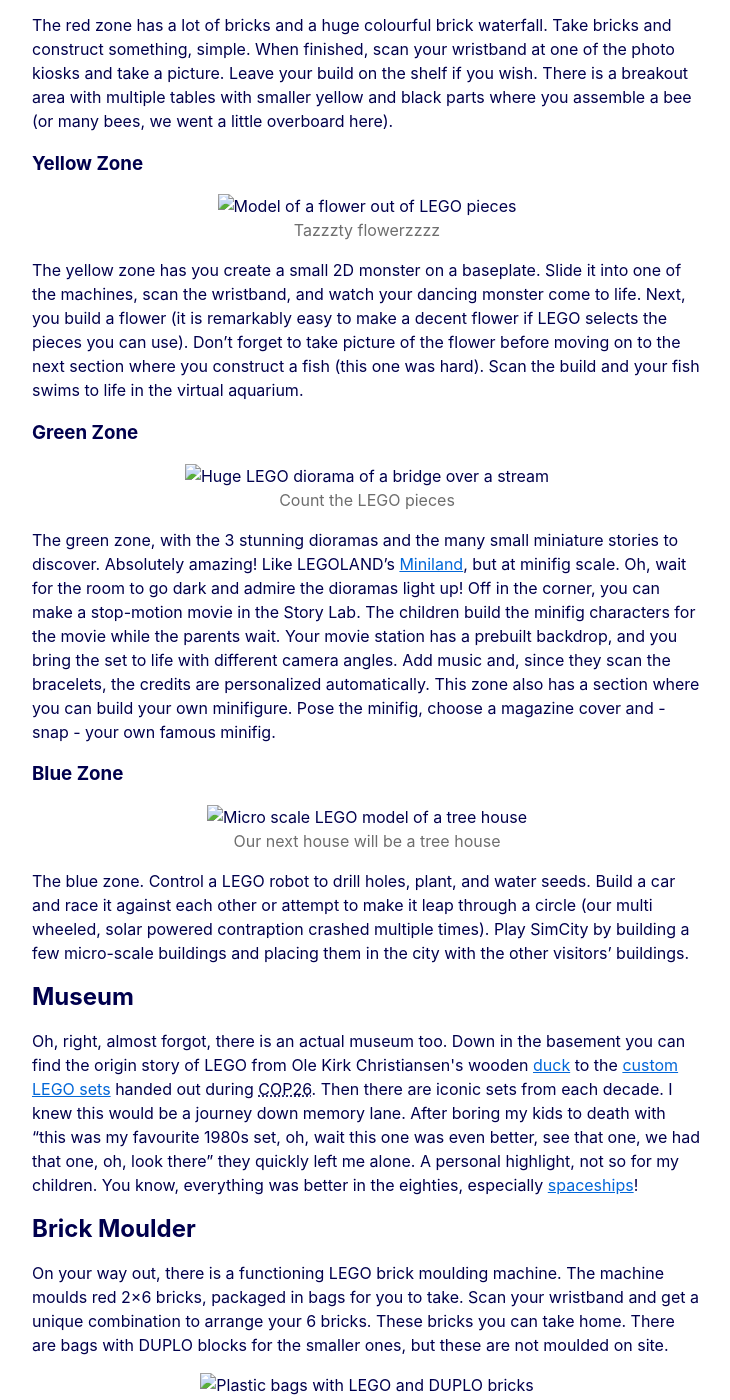
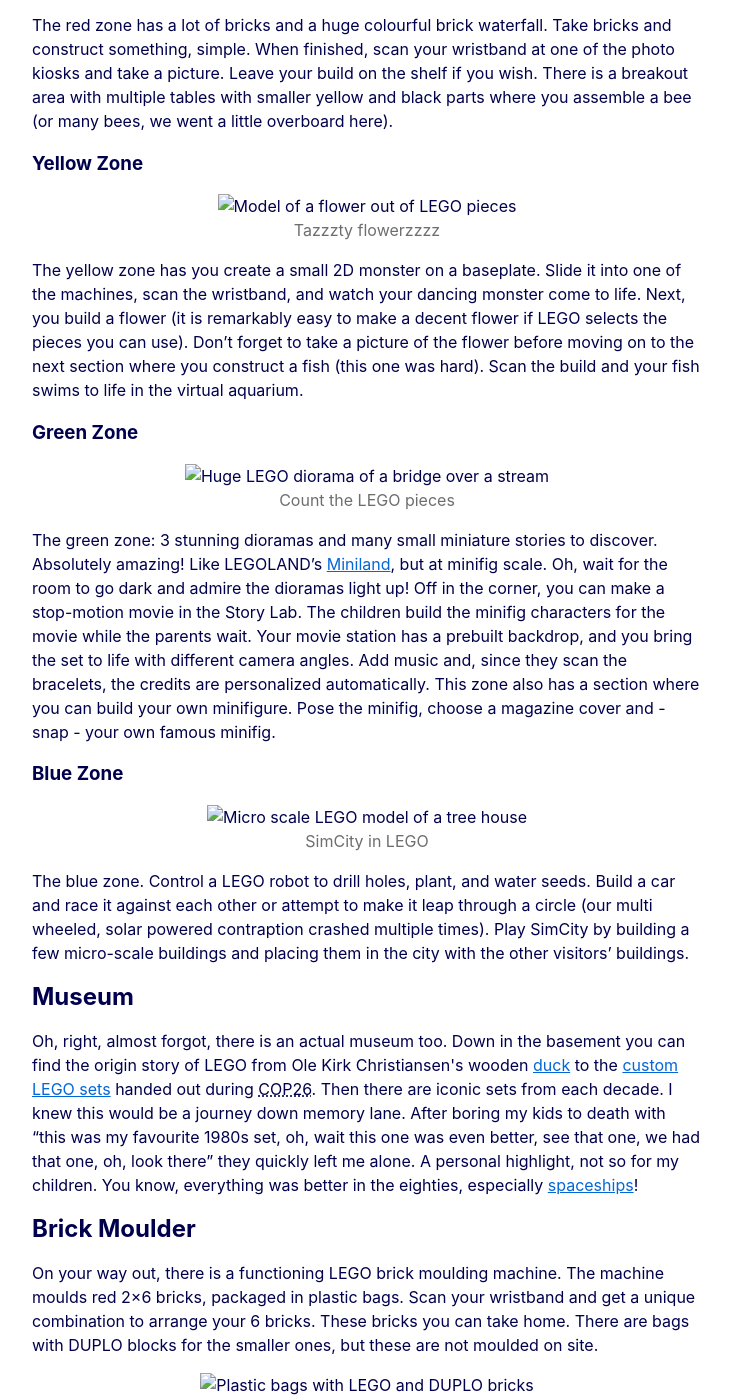
Before and after one commit to cimm/suffix, a Jekyll site: the page built from _posts/2023-08-18-lego-house-billund.html, in a window 1280 px wide and 1400 px high, scrolled down 1349 px. Shown: the whole window, without its empty margins (273-1003 px from the left). Built offline with Jekyll 4.4.1, drawn with Linux system fonts in a browser that asks for light colours; some of the changed text lies outside the part shown.

Commit message:
Small spelling fixes LEGO House Billund article

```diff
--- a/_posts/2023-08-18-lego-house-billund.html
+++ b/_posts/2023-08-18-lego-house-billund.html
@@ -58,7 +58,7 @@ description:     If ever there was a “children’s” museum, then this is it.
   <figcaption>Tazzzty flowerzzzz</figcaption>
 </figure>
 
-<p>The yellow zone has you create a small 2D monster on a baseplate. Slide it into one of the machines, scan the wristband, and watch your dancing monster come to life. Next, you build a flower (it is remarkably easy to make a decent flower if LEGO selects the pieces you can use). Don’t forget to take picture of the flower before moving on to the next section where you construct a fish (this one was hard). Scan the build and your fish swims to life in the virtual aquarium.</p>
+<p>The yellow zone has you create a small 2D monster on a baseplate. Slide it into one of the machines, scan the wristband, and watch your dancing monster come to life. Next, you build a flower (it is remarkably easy to make a decent flower if LEGO selects the pieces you can use). Don’t forget to take a picture of the flower before moving on to the next section where you construct a fish (this one was hard). Scan the build and your fish swims to life in the virtual aquarium.</p>
 
 <h3>Green Zone</h3>
 
@@ -70,7 +70,7 @@ description:     If ever there was a “children’s” museum, then this is it.
   <figcaption>Count the LEGO pieces</figcaption>
 </figure>
 
-<p>The green zone, with the 3 stunning dioramas and the many small miniature stories to discover. Absolutely amazing! Like LEGOLAND’s <a href="https://www.legoland.dk/en/explore/the-park/attractions/miniland/" title="LEGOLAND’s miniature world with over 20 million bricks">Miniland</a>, but at minifig scale. Oh, wait for the room to go dark and admire the dioramas light up! Off in the corner, you can make a stop-motion movie in the Story Lab. The children build the minifig characters for the movie while the parents wait. Your movie station has a prebuilt backdrop, and you bring the set to life with different camera angles. Add music and, since they scan the bracelets, the credits are personalized automatically. This zone also has a section where you can build your own minifigure. Pose the minifig, choose a magazine cover and - snap - your own famous minifig.</p>
+<p>The green zone: 3 stunning dioramas and many small miniature stories to discover. Absolutely amazing! Like LEGOLAND’s <a href="https://www.legoland.dk/en/explore/the-park/attractions/miniland/" title="LEGOLAND’s miniature world with over 20 million bricks">Miniland</a>, but at minifig scale. Oh, wait for the room to go dark and admire the dioramas light up! Off in the corner, you can make a stop-motion movie in the Story Lab. The children build the minifig characters for the movie while the parents wait. Your movie station has a prebuilt backdrop, and you bring the set to life with different camera angles. Add music and, since they scan the bracelets, the credits are personalized automatically. This zone also has a section where you can build your own minifigure. Pose the minifig, choose a magazine cover and - snap - your own famous minifig.</p>
 
 <h3>Blue Zone</h3>
 
@@ -79,7 +79,7 @@ description:     If ever there was a “children’s” museum, then this is it.
     <source type="image/webp" srcset="../../assets/legohouse-treehouse.webp">
     <img src="../../assets/legohouse-treehouse.jpg" alt="Micro scale LEGO model of a tree house">
   </picture>
-  <figcaption>Our next house will be a tree house</figcaption>
+  <figcaption>SimCity in LEGO</figcaption>
 </figure>
 
 <p>The blue zone. Control a LEGO robot to drill holes, plant, and water seeds. Build a car and race it against each other or attempt to make it leap through a circle (our multi wheeled, solar powered contraption crashed multiple times). Play SimCity by building a few micro-scale buildings and placing them in the city with the other visitors’ buildings.</p>
@@ -90,7 +90,7 @@ description:     If ever there was a “children’s” museum, then this is it.
 
 <h2>Brick Moulder</h2>
 
-<p>On your way out, there is a functioning LEGO brick moulding machine. The machine moulds red 2×6 bricks, packaged in bags for you to take. Scan your wristband and get a unique combination to arrange your 6 bricks. These bricks you can take home. There are bags with DUPLO blocks for the smaller ones, but these are not moulded on site.</p>
+<p>On your way out, there is a functioning LEGO brick moulding machine. The machine moulds red 2×6 bricks, packaged in plastic bags. Scan your wristband and get a unique combination to arrange your 6 bricks. These bricks you can take home. There are bags with DUPLO blocks for the smaller ones, but these are not moulded on site.</p>
 
 <figure>
   <picture>
```
Also changed, not shown: other parts of _posts/2023-08-18-lego-house-billund.html (+2 -2 lines).
